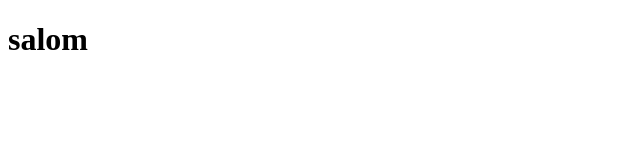
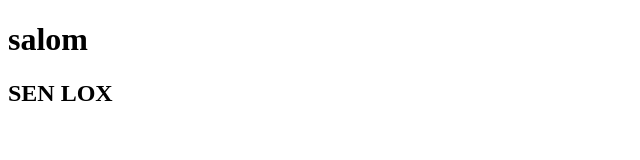
Before and after one commit to umarov2010/team, a plain HTML site: page index.html in a window 1280 px wide. Shown: the whole page, without its empty margins (0-640 px from the left). Drawn offline with Linux system fonts and the light colour scheme.

Commit message:
men boshladim

```diff
--- a/index.html
+++ b/index.html
@@ -11,6 +11,7 @@
         <h1>salom</h1>
     </div>
 
+        <h2>SEN LOX</h2>
 
 
 
```
